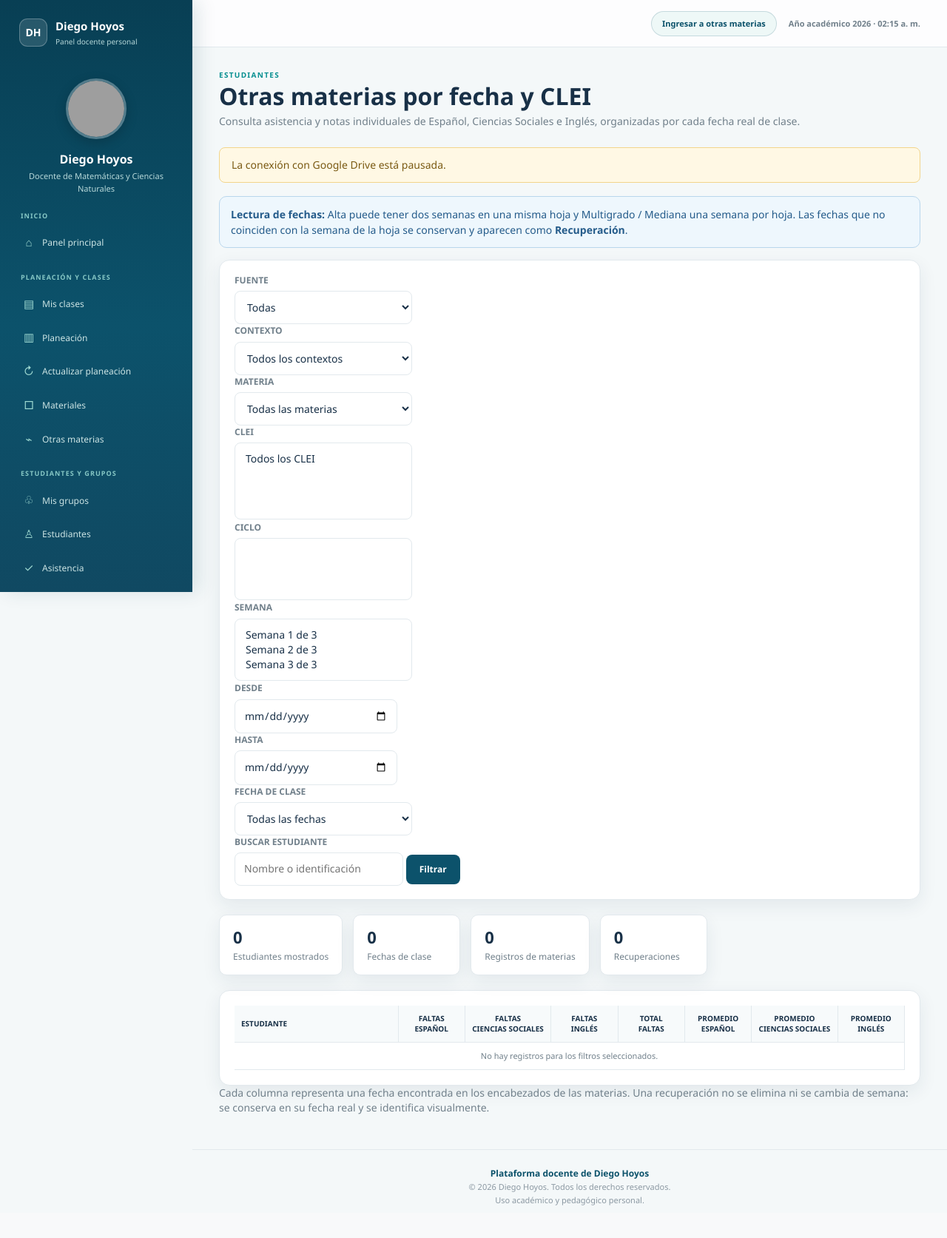
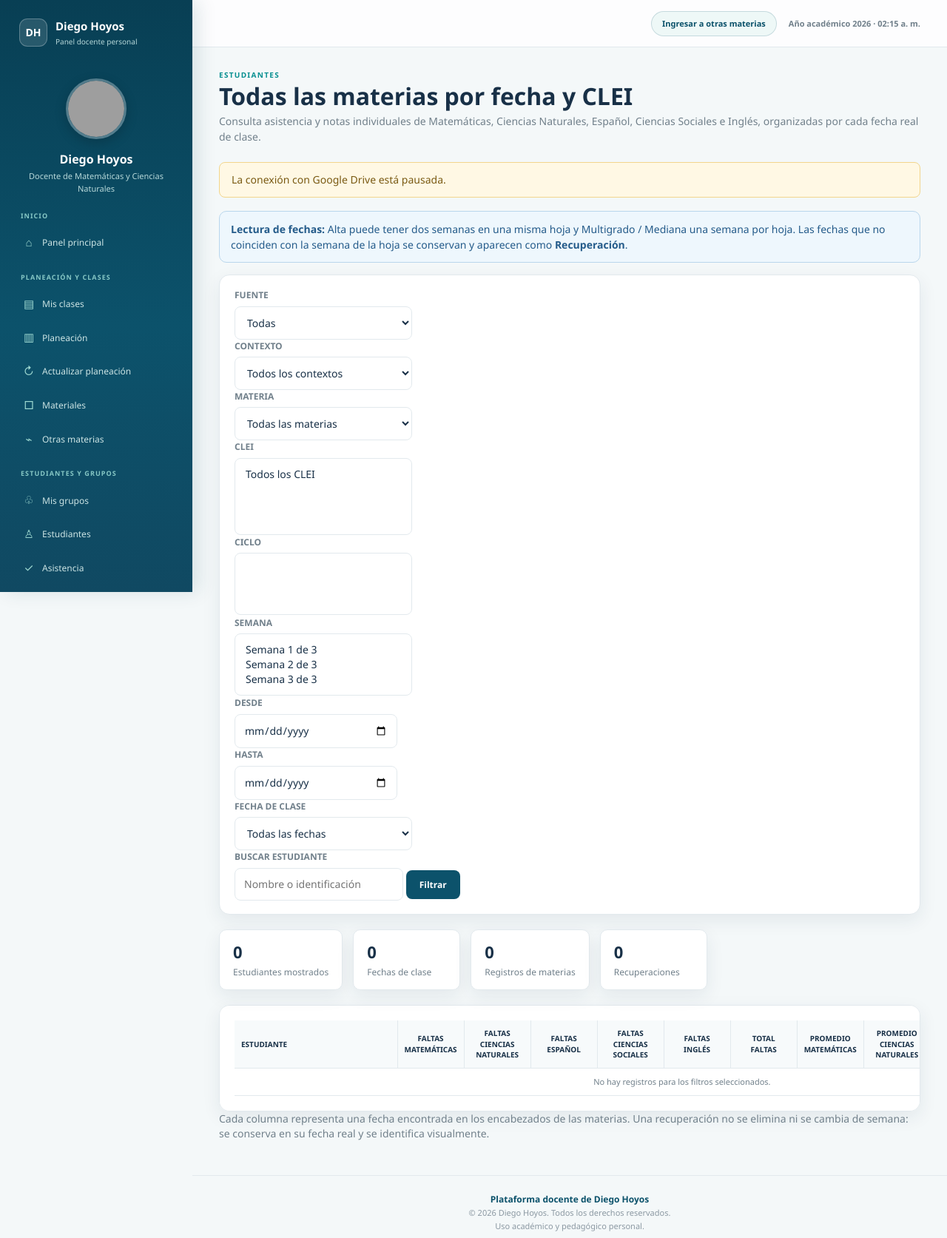
Before and after one commit to Diegoho58-dev/mi_plataforma_docente, a Flask app: page /otras-materias in a window 1280 px wide. Shown: the whole page at 74% size. Before the commit the page ends 1629 px from the top, so only its background shows below. Run offline with Flask 3, Linux system fonts and the light colour scheme; the visitor is signed in with stand-in values (Sample User, id 1); lists and menus that the app fills with data are empty; parts of the project's set-up code (start-up, migrations or seed data) failed here and were passed over; some libraries are stand-ins or nearby versions; grey boxes are pictures that could not be loaded.

Commit message:
Update title and subjects in otras_materias.html

```diff
--- a/templates/otras_materias.html
+++ b/templates/otras_materias.html
@@ -1,10 +1,10 @@
 {% extends "base.html" %}
-{% block title %}Otras materias | Panel Docente{% endblock %}
+{% block title %}Todas las materias | Panel Docente{% endblock %}
 {% block content %}
 <section class="welcome-section">
   <p class="eyebrow">ESTUDIANTES</p>
-  <h1>Otras materias por fecha y CLEI</h1>
-  <p class="subtitle">Consulta asistencia y notas individuales de Español, Ciencias Sociales e Inglés, organizadas por cada fecha real de clase.</p>
+  <h1>Todas las materias por fecha y CLEI</h1>
+  <p class="subtitle">Consulta asistencia y notas individuales de Matemáticas, Ciencias Naturales, Español, Ciencias Sociales e Inglés, organizadas por cada fecha real de clase.</p>
 </section>
 
 {% if data_error %}<div class="notice">{{ data_error }}</div>{% endif %}
@@ -13,7 +13,7 @@
 </div>
 
 <section class="groups-toolbar external-groups-toolbar">
-  <form method="get" action="{{ url_for('otras_materias') }}">
+  <form method="get" action="{{ url_for('todaslasmaterias') }}">
     <label for="fuente">Fuente</label>
     <select id="fuente" name="fuente">
       <option value="">Todas</option>
@@ -79,13 +79,9 @@
       <tr>
         <th class="student-column">Estudiante</th>
         {% for date_key, date_label in dates %}<th class="date-column">{{ date_label }}</th>{% endfor %}
-        <th class="average-column">Faltas<br>Español</th>
-        <th class="average-column">Faltas<br>Ciencias Sociales</th>
-        <th class="average-column">Faltas<br>Inglés</th>
+        {% for subject in display_subjects %}<th class="average-column">Faltas<br>{{ subject }}</th>{% endfor %}
         <th class="average-column">Total<br>Faltas</th>
-        <th class="average-column">Promedio<br>Español</th>
-        <th class="average-column">Promedio<br>Ciencias Sociales</th>
-        <th class="average-column">Promedio<br>Inglés</th>
+        {% for subject in display_subjects %}<th class="average-column">Promedio<br>{{ subject }}</th>{% endfor %}
       </tr>
     </thead>
     <tbody>
@@ -108,16 +104,12 @@
           {% endfor %}
         </td>
         {% endfor %}
-        <td class="average-column"><strong>{{ student.absences_by_subject.get('Español', 0) }}</strong></td>
-        <td class="average-column"><strong>{{ student.absences_by_subject.get('Ciencias Sociales', 0) }}</strong></td>
-        <td class="average-column"><strong>{{ student.absences_by_subject.get('Inglés', 0) }}</strong></td>
+        {% for subject in display_subjects %}<td class="average-column"><strong>{{ student.absences_by_subject.get(subject, 0) }}</strong></td>{% endfor %}
         <td class="average-column"><strong>{{ student.total_absences }}</strong></td>
-        <td class="average-column">{% if student.subject_averages.get('Español') is not none %}<strong>{{ '%.2f'|format(student.subject_averages['Español']) }}</strong>{% else %}<span class="empty-cell">—</span>{% endif %}</td>
-        <td class="average-column">{% if student.subject_averages.get('Ciencias Sociales') is not none %}<strong>{{ '%.2f'|format(student.subject_averages['Ciencias Sociales']) }}</strong>{% else %}<span class="empty-cell">—</span>{% endif %}</td>
-        <td class="average-column">{% if student.subject_averages.get('Inglés') is not none %}<strong>{{ '%.2f'|format(student.subject_averages['Inglés']) }}</strong>{% else %}<span class="empty-cell">—</span>{% endif %}</td>
+        {% for subject in display_subjects %}<td class="average-column">{% if student.subject_averages.get(subject) is not none %}<strong>{{ '%.2f'|format(student.subject_averages[subject]) }}</strong>{% else %}<span class="empty-cell">—</span>{% endif %}</td>{% endfor %}
       </tr>
       {% else %}
-      <tr><td colspan="{{ dates|length + 8 }}" class="empty-state">No hay registros para los filtros seleccionados.</td></tr>
+      <tr><td colspan="{{ dates|length + (display_subjects|length * 2) + 2 }}" class="empty-state">No hay registros para los filtros seleccionados.</td></tr>
       {% endfor %}
     </tbody>
   </table>
```
